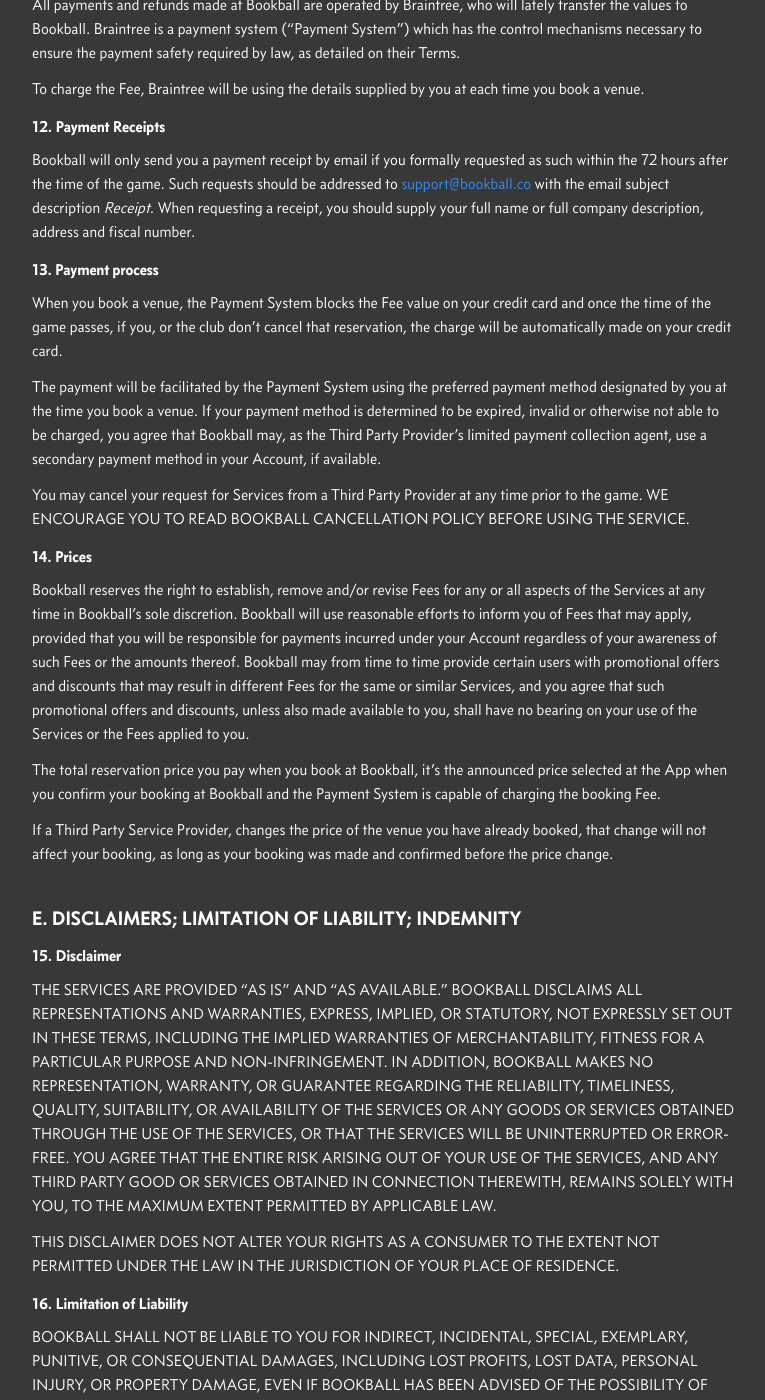
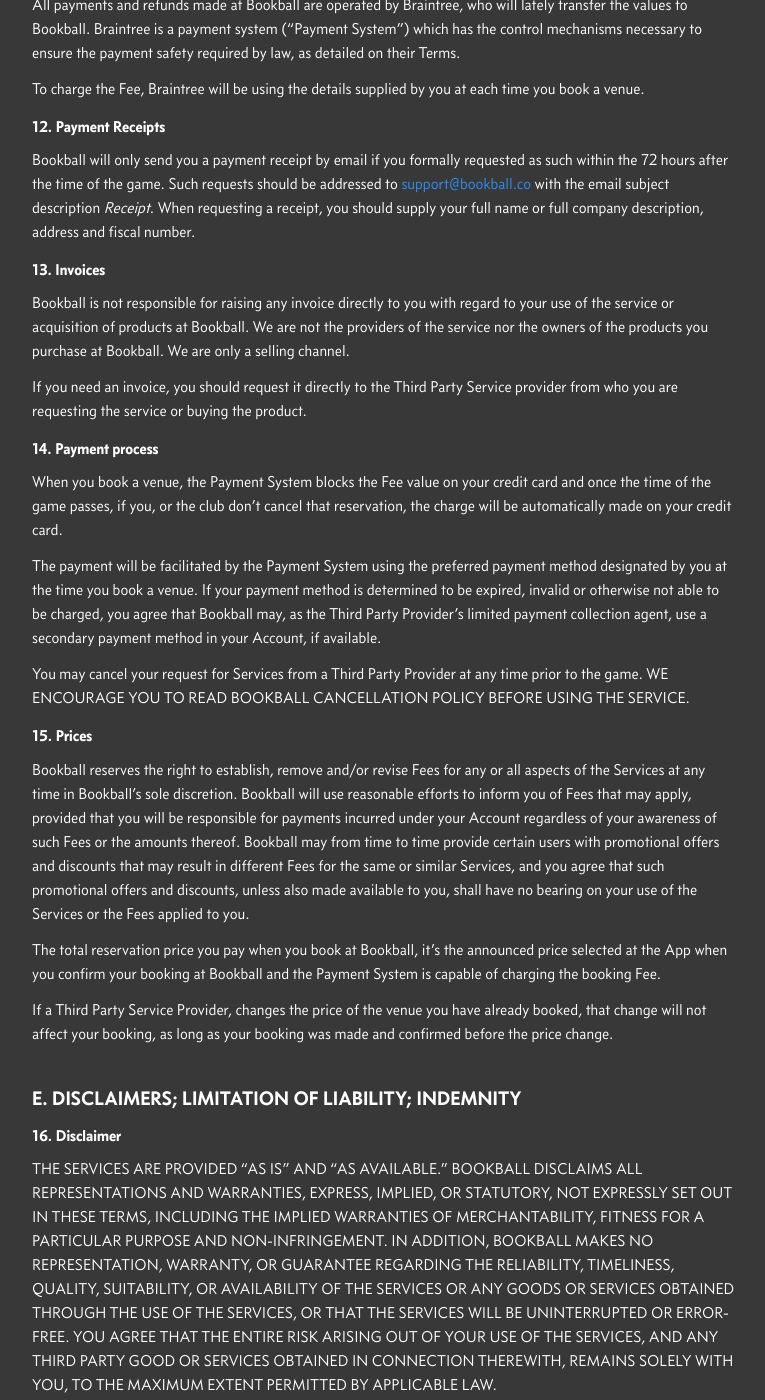
Before and after one commit to bookball/bookball-site, a Jekyll site: the page built from terms-and-conditions.md, in a window 1280 px wide and 1400 px high, scrolled down 4265 px. Shown: the whole window, without its empty margins (256-1021 px from the left). Built offline with Jekyll 4.4.1, drawn with Linux system fonts in a browser that asks for light colours; some of the changed lines change nothing that is shown; some of the changed text lies outside the part shown.

Commit message:
Atualização dos Terms-and-Conditions

```diff
--- a/terms-and-conditions.md
+++ b/terms-and-conditions.md
@@ -144,7 +144,13 @@
 
 Bookball will only send you a payment receipt by email if you formally requested as such within the 72 hours after the time of the game. Such requests should be addressed to [support@bookball.co](mailto:support@bookball.co) with the email subject description _Receipt_. When requesting a receipt, you should supply your full name or full company description, address and fiscal number.
 
-### 13. Payment process
+### 13. Invoices
+
+Bookball is not responsible for raising any invoice directly to you with regard to your use of the service or acquisition of products at Bookball. We are not the providers of the service nor the owners of the products you purchase at Bookball. We are only a selling channel.
+
+If you need an invoice, you should request it directly to the Third Party Service provider from who you are requesting the service or buying the product.
+
+### 14. Payment process
 
 When you book a venue, the Payment System blocks the Fee value on your credit card and once the time of the game passes, if you, or the club don't cancel that reservation, the charge will be automatically made on your credit card.
 
@@ -152,7 +158,7 @@
 
 You may cancel your request for Services from a Third Party Provider at any time prior to the game. WE ENCOURAGE YOU TO READ BOOKBALL CANCELLATION POLICY BEFORE USING THE SERVICE.
 
-### 14. Prices
+### 15. Prices
 
 Bookball reserves the right to establish, remove and/or revise Fees for any or all aspects of the Services at any time in Bookball's sole discretion. Bookball will use reasonable efforts to inform you of Fees that may apply, provided that you will be responsible for payments incurred under your Account regardless of your awareness of such Fees or the amounts thereof. Bookball may from time to time provide certain users with promotional offers and discounts that may result in different Fees for the same or similar Services, and you agree that such promotional offers and discounts, unless also made available to you, shall have no bearing on your use of the Services or the Fees applied to you.
 
@@ -162,13 +168,13 @@
 
 ## E. Disclaimers; Limitation of Liability; Indemnity
 
-### 15. Disclaimer
+### 16. Disclaimer
 
 THE SERVICES ARE PROVIDED "AS IS" AND "AS AVAILABLE." BOOKBALL DISCLAIMS ALL REPRESENTATIONS AND WARRANTIES, EXPRESS, IMPLIED, OR STATUTORY, NOT EXPRESSLY SET OUT IN THESE TERMS, INCLUDING THE IMPLIED WARRANTIES OF MERCHANTABILITY, FITNESS FOR A PARTICULAR PURPOSE AND NON-INFRINGEMENT. IN ADDITION, BOOKBALL MAKES NO REPRESENTATION, WARRANTY, OR GUARANTEE REGARDING THE RELIABILITY, TIMELINESS, QUALITY, SUITABILITY, OR AVAILABILITY OF THE SERVICES OR ANY GOODS OR SERVICES OBTAINED THROUGH THE USE OF THE SERVICES, OR THAT THE SERVICES WILL BE UNINTERRUPTED OR ERROR-FREE. YOU AGREE THAT THE ENTIRE RISK ARISING OUT OF YOUR USE OF THE SERVICES, AND ANY THIRD PARTY GOOD OR SERVICES OBTAINED IN CONNECTION THEREWITH, REMAINS SOLELY WITH YOU, TO THE MAXIMUM EXTENT PERMITTED BY APPLICABLE LAW.
 
 THIS DISCLAIMER DOES NOT ALTER YOUR RIGHTS AS A CONSUMER TO THE EXTENT NOT PERMITTED UNDER THE LAW IN THE JURISDICTION OF YOUR PLACE OF RESIDENCE.
 
-### 16. Limitation of Liability
+### 17. Limitation of Liability
 
 BOOKBALL SHALL NOT BE LIABLE TO YOU FOR INDIRECT, INCIDENTAL, SPECIAL, EXEMPLARY, PUNITIVE, OR CONSEQUENTIAL DAMAGES, INCLUDING LOST PROFITS, LOST DATA, PERSONAL INJURY, OR PROPERTY DAMAGE, EVEN IF BOOKBALL HAS BEEN ADVISED OF THE POSSIBILITY OF SUCH DAMAGES. BOOKBALL SHALL NOT BE LIABLE FOR ANY DAMAGES, LIABILITY OR LOSSES INCURRED BY YOU ARISING OUT OF:
 
@@ -181,7 +187,7 @@
 
 THESE LIMITATIONS DO NOT PURPORT TO LIMIT LIABILITY THAT CANNOT BE EXCLUDED UNDER THE LAW IN THE JURISDICTION OF YOUR PLACE OF RESIDENCE.
 
-### 17. Indemnity
+### 18. Indemnity
 
 You agree to indemnify and hold Bookball and its officers, directors, employees and agents, harmless from any and all claims, demands, losses, liabilities, and expenses (including attorneys' fees), arising out of or in connection with:
 
@@ -194,21 +200,21 @@
 
 ## F. Dispute Resolution
 
-### 18. Arbitration
+### 19. Arbitration
 
 You agree that any dispute, claim or controversy arising out of or relating to these Terms or the breach, termination, enforcement, interpretation or validity thereof or the use of the Services (collectively, "_Disputes_") will be settled by binding arbitration between you and Bookball, except that each party retains the right to bring an individual action in small claims court and the right to seek injunctive or other equitable relief in a court of competent jurisdiction to prevent the actual or threatened infringement, misappropriation or violation of a party's copyrights, trademarks, trade secrets, patents or other intellectual property rights. You acknowledge and agree that you and Bookball are each waiving the right to a trial by jury or to participate as a plaintiff or class in any purported class action or representative proceeding. Further, unless both you and Bookball otherwise agree in writing, the arbitrator may not consolidate more than one person's claims, and may not otherwise preside over any form of any class or representative proceeding. If this specific paragraph is held unenforceable, then the entirety of this "_Dispute Resolution_" section will be deemed void. Except as provided in the preceding sentence, this Dispute Resolution section will survive any termination of these Terms.
 
 ## G. Other provisions
 
-### 19. Choice of law
+### 20. Choice of law
 
 These Terms are governed by and construed in accordance with the laws of the district of Lisbon, Portugal, without giving effect to any conflict of law principles.
 
-### 20. Notice
+### 21. Notice
 
 Bookball may give notice by means of a general notice on the Services, or electronic mail to your email address in your Account. Such notice shall be deemed to have been given 12 hours after sending (if sent by email). You may give notice to Bookball, with such notice deemed given when received by Bookball, at any time by electronic mail to Bookball ([play@bookball.co](mailto:play@bookball.co)), Subject: User Notices - Legal.
 
-### 21. General
+### 22. General
 
 You may not assign these Terms without Bookball's prior written approval. Bookball may assign these Terms without your consent to:
 
@@ -222,7 +228,7 @@
 
 ## H. Copyright
 
-### 22. Notification of copyright infringement
+### 23. Notification of copyright infringement
 
 Bookball, Ltda. ("_Bookball_") respects the intellectual property rights of others and expects its users to do the same.
 
@@ -230,7 +236,7 @@
 
 Bookball will respond expeditiously to claims of copyright infringement committed using the Bookball App, as identified in the sample notice below.
 
-### 23. Notice of alleged infringement
+### 24. Notice of alleged infringement
 
 <ol type="a">
 <li>Identify the copyrighted work that you claim has been infringed, or - if multiple copyrighted works are covered by this Notice - you may provide a representative list of the copyrighted works that you claim have been infringed.</li>
```
